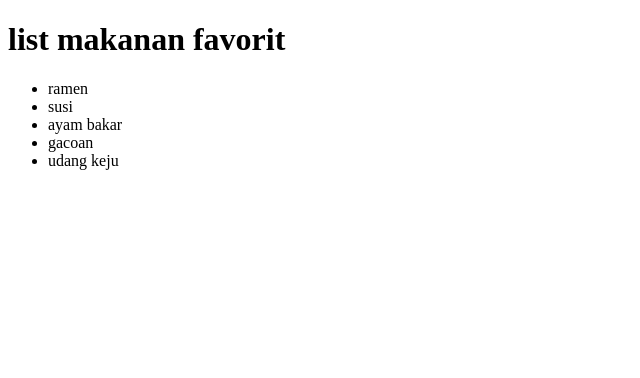
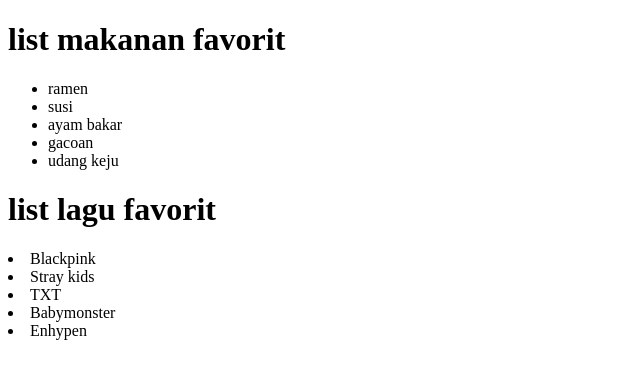
Before and after one commit to shakirafitri2410/index.html, a plain HTML site: page index.html in a window 1280 px wide. Shown: the whole page, without its empty margins (0-640 px from the left). Drawn offline with Linux system fonts and the light colour scheme.

Commit message:
list lagu favorit

```diff
--- a/index.html
+++ b/index.html
@@ -15,4 +15,13 @@
         <li> udang keju </li>
      </ul>
 </body>
+
+      <h1> list lagu favorit </h1>
+      <u1>
+        <li> Blackpink </li>
+        <li> Stray kids </li>
+        <li> TXT </li>
+        <li> Babymonster </li>
+        <li> Enhypen </li>
+      </u1>
 </html>
```
